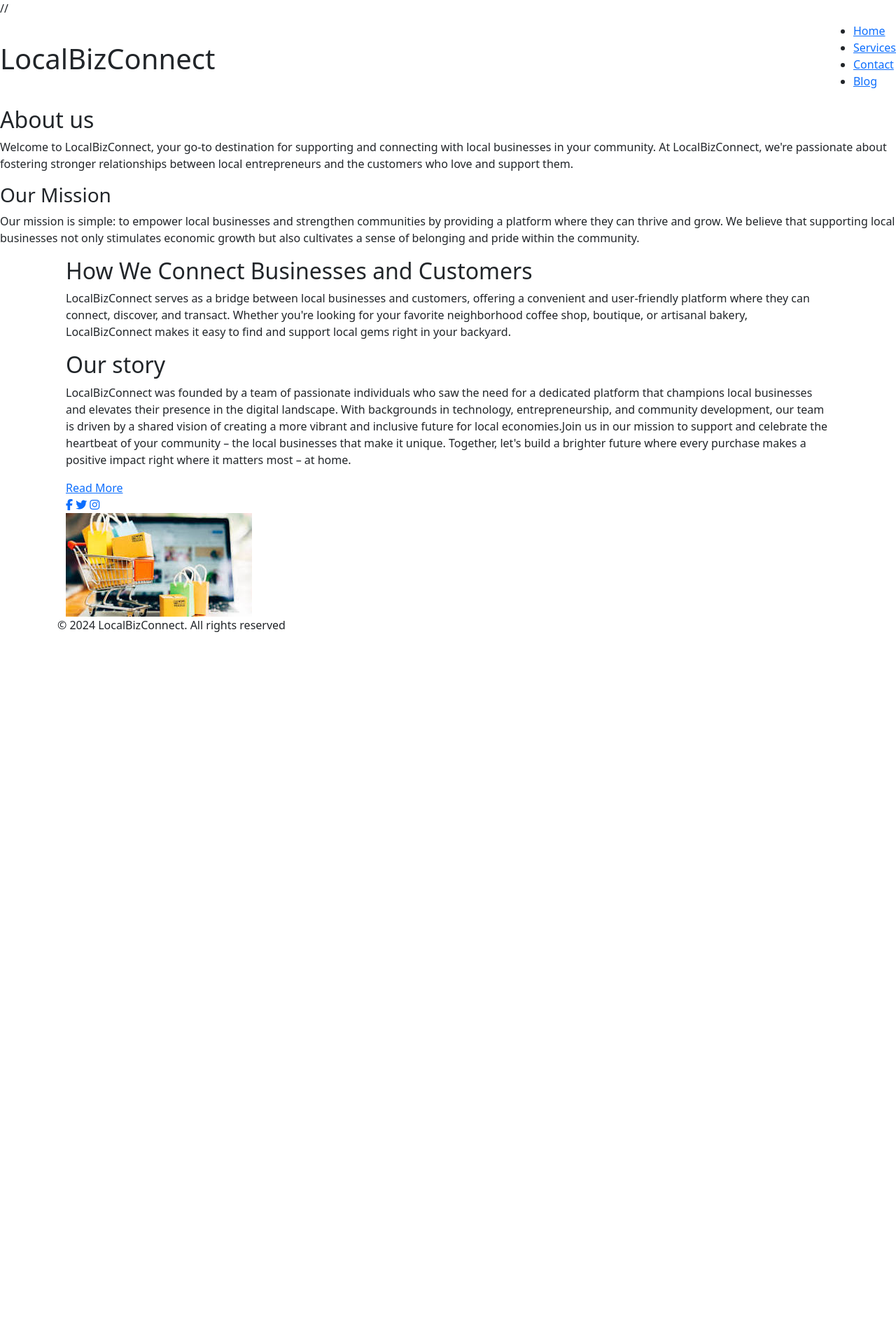
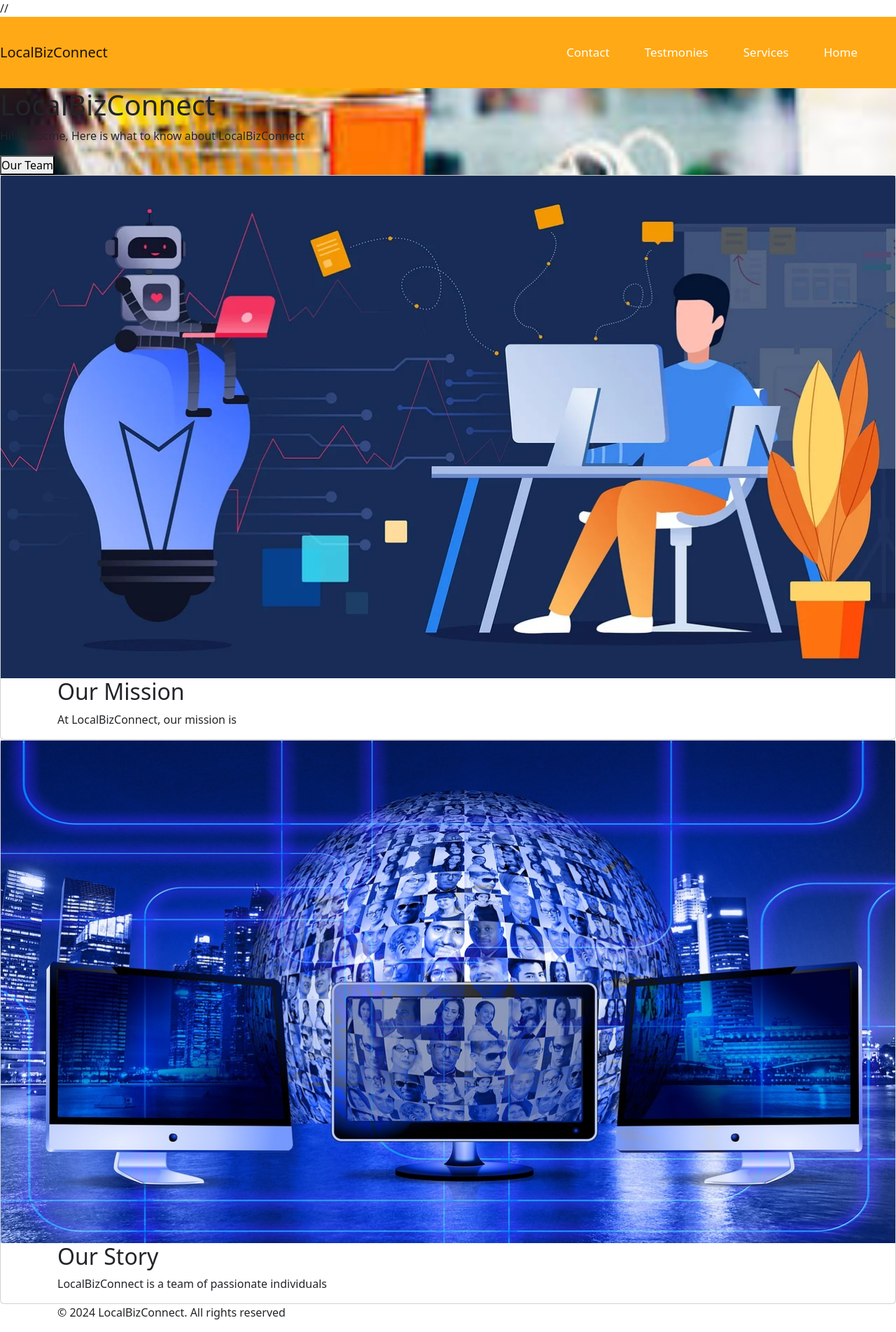
Before and after one commit to namutala/website, a Django app: page /about/ in a window 1280 px wide. Shown: the whole page at 70% size. Before the commit the page ends 903 px from the top, so only its background shows below. Run offline with Django 5.2, Linux system fonts and the light colour scheme.

Commit message:
updating about page

```diff
--- a/static/about.css
+++ b/static/about.css
@@ -1 +1,37 @@
-/*@import url('https://fonts.googleapis.com/css2?family=FAMILY_NAME:wght@WEIGHT_OR_RANGE&display=swap');*/
+*{
+    margin: 0px;
+    padding: 0px;
+    box-sizing: border-box;
+}
+nav {
+    width: 100%;
+    overflow: hidden;
+    background-color: #FFA916;
+}
+.navbar ul{
+    list-style-type: none;
+    padding: 30px;
+    margin: 0px;
+    font-size: 17px;
+}
+.navbar li{
+    float: right;
+}
+.navbar a{
+    padding: 25px;
+    color: #fff;
+    text-decoration: none;
+}
+.navbar a:hover{
+    color: black;
+    cursor: pointer;
+}
+.hero-image{
+    background-image: url(/static/download.jpeg);
+    background-position: center;
+    background-repeat: no-repeat;
+    background-size: cover;
+    position: relative;
+    height: 70%;
+
+}
--- a/storefront/templates/storefront/about.html
+++ b/storefront/templates/storefront/about.html
@@ -11,45 +11,44 @@
 <body>
     <nav>
         <div class="navbar">
-            <h1>LocalBizConnect</h1>
+            <div class="navbar-brand">LocalBizConnect</div>
             <ul>
-                <li><a href="home.html">Home</a></li>
-                <li><a href="">Services</a></li>
-                <li><a href="">Contact</a></li>
-                <li><a href="">Blog</a></li>
+                <li><a href="#">Home</a></li>
+                <li><a href="#">Services</a></li>
+                <li><a href="#">Testmonies</a></li>
+                <li><a href="#">Contact</a></li>
             </ul>
         </div>
     </nav>
-    <header>
-        <div class="hero">
-            <h2>About us</h2>
-            <p>Welcome to LocalBizConnect, your go-to destination for supporting and connecting with local businesses in your community. At LocalBizConnect, we're passionate about fostering stronger relationships between local entrepreneurs and the customers who love and support them. </p>
-            <h3>Our Mission</h3>
-            <p>Our mission is simple: to empower local businesses and strengthen communities by providing a platform where they can thrive and grow. We believe that supporting local businesses not only stimulates economic growth but also cultivates a sense of belonging and pride within the community.</p>
+    <div class="hero-image">
+        <div class="hero-text">
+            <h1>LocalBizConnect</h1>
+            <p>Hi! Welocme, Here is what to know about LocalBizConnect</p>
+            <button><menu type="toolbar">Our Team</menu></button>
         </div>
-    </header>
-    <main class="container">
-        <div class="container">
-            <h2>How We Connect Businesses and Customers</h2>
-            <p>LocalBizConnect serves as a bridge between local businesses and customers, offering a convenient and user-friendly platform where they can connect, discover, and transact. Whether you're looking for your favorite neighborhood coffee shop, boutique, or artisanal bakery, LocalBizConnect makes it easy to find and support local gems right in your backyard.</p>
-
-        <div class="content">
-            <h2>Our story</h2>
-            <p>LocalBizConnect was founded by a team of passionate individuals who saw the need for a dedicated platform that champions local businesses and elevates their presence in the digital landscape. With backgrounds in technology, entrepreneurship, and community development, our team is driven by a shared vision of creating a more vibrant and inclusive future for local economies.Join us in our mission to support and celebrate the heartbeat of your community – the local businesses that make it unique. Together, let's build a brighter future where every purchase makes a positive impact right where it matters most – at home.</p>
-        </div>
-            <div class="button">
-                <a href="">Read More</a>
+    </div>
+    <section>
+        <div class="row">
+            <div class="column">
+                <div class="card">
+                    <img src="/static/images/hero.png copy.jpg" alt="#">
+                    <div class="container">
+                        <h2>Our Mission</h2>
+                        <p>At LocalBizConnect, our mission is</p>
+                    </div>
+                </div>
             </div>
-            <div class="social">
-                <a href=""> <i class="fab fa-facebook-f"></i></a>
-                <a href=""> <i class="fab fa-twitter"></i></a>
-                <a href=""> <i class="fab fa-instagram"></i></a>
-            </div>
-            <div class="image-section">
-                <img src="/static/download.jpeg">
+            <div class="column">
+                <div class="card">
+                    <img src="/static/images/story copy.jpg" alt="#">
+                    <div class="container">
+                        <h2>Our Story</h2>
+                        <p>LocalBizConnect is a team of passionate individuals</p>
+                    </div>
+                </div>
             </div>
         </div>
-    </main>
+    </section>
     <footer>
         <div class="container">
             <p>&copy; 2024 LocalBizConnect. All rights reserved</p>
```
Also changed, not shown: static/images/hero.png copy.jpg (added), static/images/hero.png.jpg (added), static/images/story copy.jpg (added), static/images/story.jpg (added).
